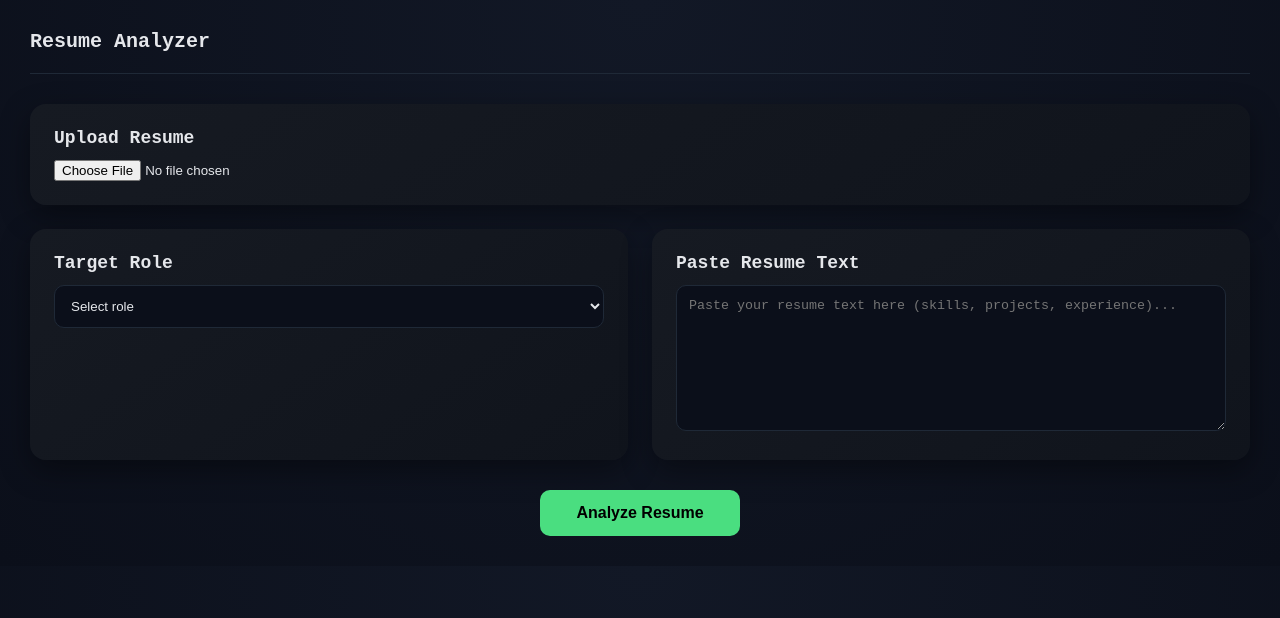
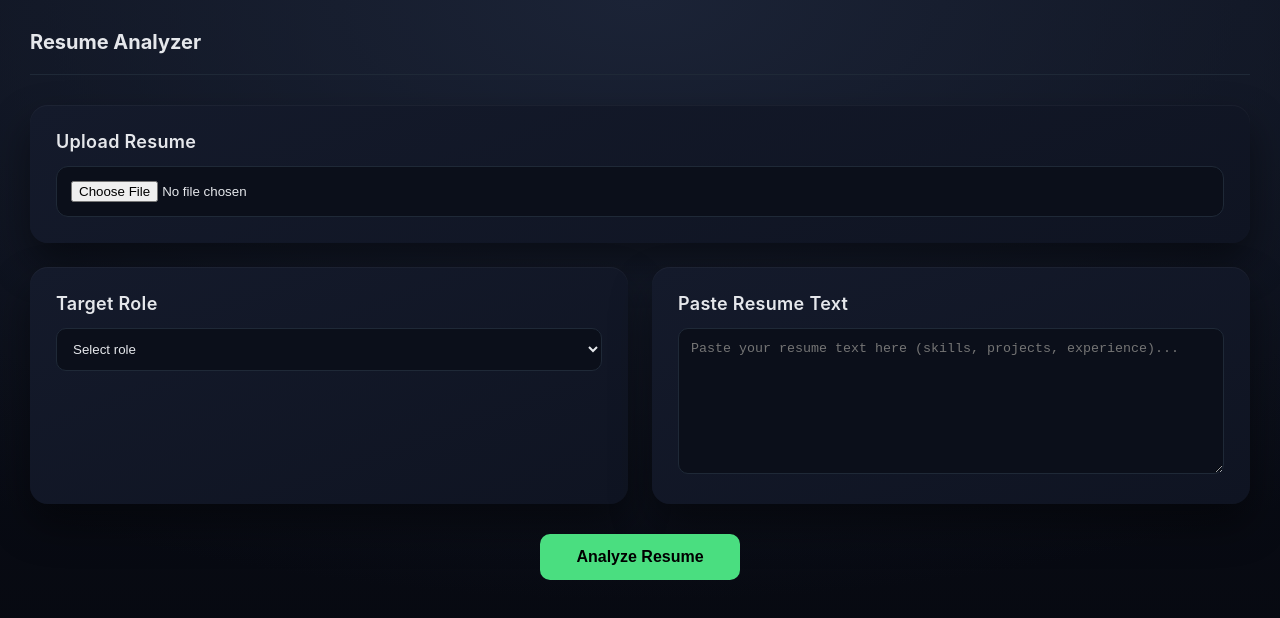
Before and after one commit to suki2811/resume-analyzer-ui, a React (Vite) app: page / in a window 1280 px wide. Both pictures are taken after a click on the button "Analyze Resume →". Shown: the top 618 px of the page. Built offline with nearby package versions, Linux system fonts and the light colour scheme.

Commit message:
Update index.css

```diff
--- a/src/index.css
+++ b/src/index.css
@@ -1,23 +1,52 @@
+/* Reset */
 * {
   box-sizing: border-box;
 }
 
+/* Page background */
 body {
   margin: 0;
-  background: radial-gradient(circle at top, #121826, #0b0f1a);
+  min-height: 100vh;
+  background: radial-gradient(
+      1200px 600px at top center,
+      #1b2336,
+      transparent
+    ),
+    linear-gradient(180deg, #0b0f1a, #06080f);
   color: #e5e7eb;
-  font-family: "JetBrains Mono", monospace;
+  font-family: "Inter", "JetBrains Mono", monospace;
 }
 
+/* Common card */
 .card {
-  background: linear-gradient(145deg, #161a22, #10141c);
-  border-radius: 16px;
-  padding: 24px;
-  box-shadow: 0 10px 30px rgba(0, 0, 0, 0.4);
+  background: linear-gradient(160deg, #141a2b, #0f1422);
+  border-radius: 18px;
+  padding: 26px;
+  box-shadow:
+    0 20px 40px rgba(0, 0, 0, 0.45),
+    inset 0 1px 0 rgba(255, 255, 255, 0.04);
+  transition: transform 0.25s ease, box-shadow 0.25s ease;
+}
+
+.card:hover {
+  transform: translateY(-4px);
+  box-shadow: 0 30px 60px rgba(0, 0, 0, 0.6);
 }
 
 .card-title {
-  margin-bottom: 12px;
   font-size: 18px;
-  font-weight: bold;
+  font-weight: 600;
+  margin-bottom: 14px;
+  letter-spacing: 0.3px;
 }
+
+/* Inputs */
+input,
+textarea,
+select {
+  width: 100%;
+  background: #0b0f1a;
+  color: #e5e7eb;
+  border: 1px solid #1f2937;
+  border-radius: 12px;
+  padding: 14px;
```
